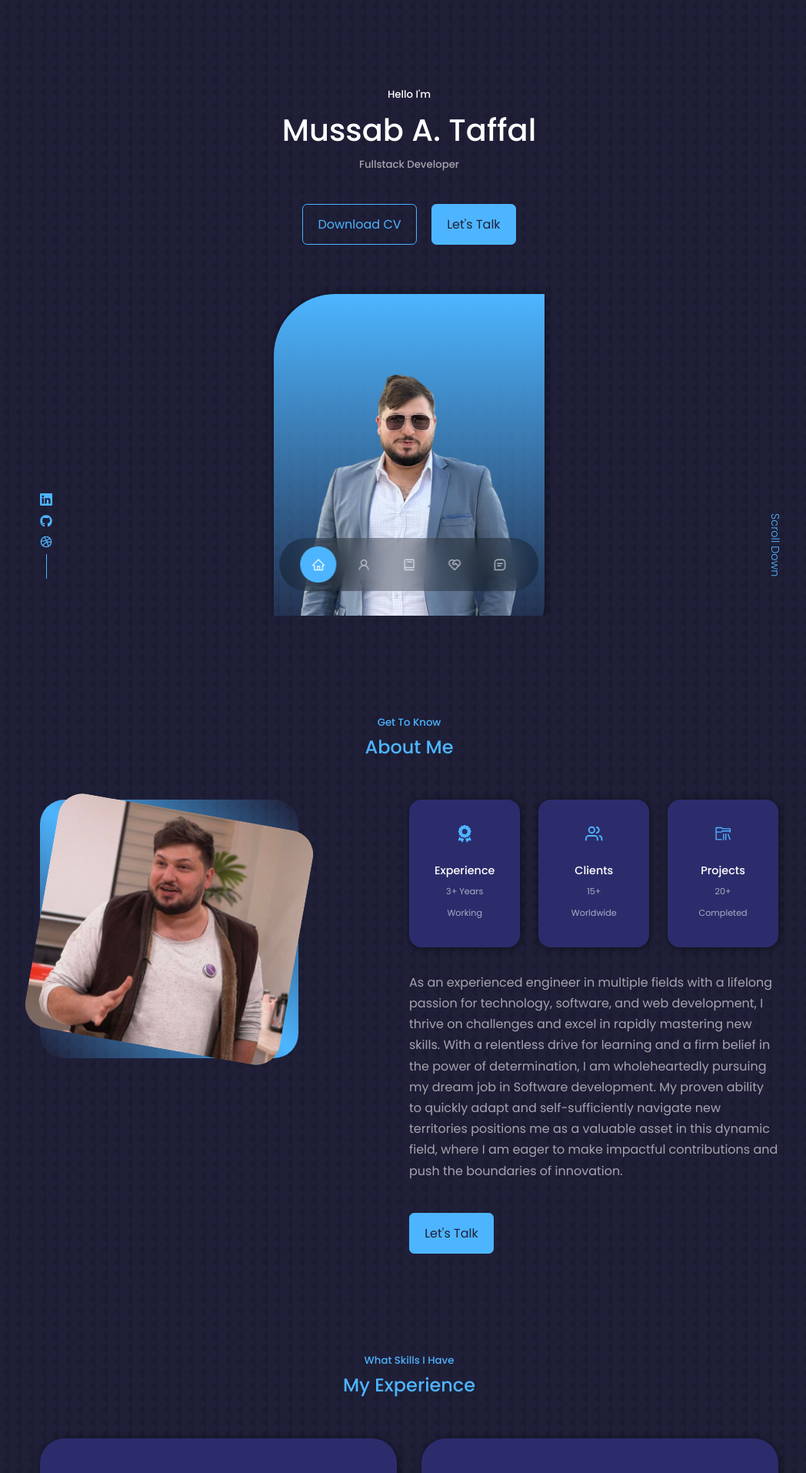
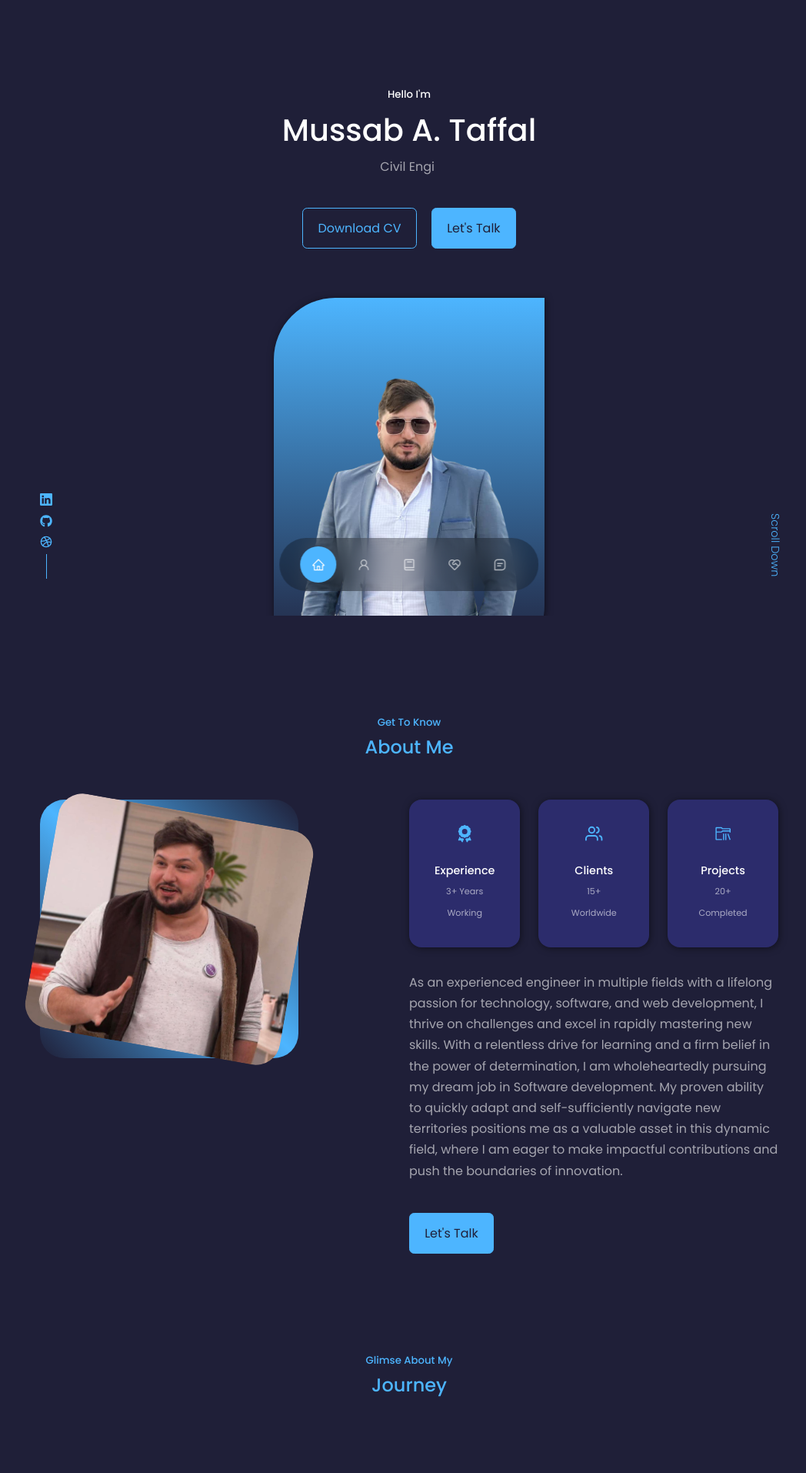
Before and after one commit to mussabtafal/React-Portfolio, a React (Create React App) app: page / in a window 1280 px wide. Shown: the top 1914 px of the page at 77% size, without its empty margins (108-1156 px from the left). Built offline with nearby package versions, Linux system fonts and the light colour scheme.

Commit message:
Adding some CSS animations.

```diff
--- a/package.json
+++ b/package.json
@@ -12,6 +12,7 @@
     "react-dom": "^18.3.1",
     "react-icons": "^5.2.0",
     "react-scripts": "5.0.1",
+    "react-type-animation": "^3.2.0",
     "swiper": "^11.1.1",
     "web-vitals": "^2.1.4"
   },
--- a/src/App.jsx
+++ b/src/App.jsx
@@ -2,6 +2,7 @@ import "./App.css";
 import Header from "../src/components/header/Header";
 import Nav from "../src/components/nav/Nav";
 import About from "../src/components/about/About";
+import Journey from "../src/components/journey/Journey";
 import Experience from "./components/experience/Experience";
 import Services from "./components/services/Services";
 import Portfolio from "./components/portfolio/Portfolio";
@@ -15,6 +16,7 @@ function App() {
       <Header />
       <Nav />
       <About />
+      <Journey />
       <Experience />
       <Services />
       <Portfolio />
--- a/src/components/experience/experience.css
+++ b/src/components/experience/experience.css
@@ -17,6 +17,7 @@
   background: transparent;
   border-color: var(--color-primary-variant);
   cursor: default;
+  transform: scale(1.05);
 }
 
 .experience__container > div h3 {
--- a/src/components/header/Header.jsx
+++ b/src/components/header/Header.jsx
@@ -3,6 +3,7 @@ import "../header/header.css";
 import CTA from "../header/CTA";
 import ME from "../../assets/me.png";
 import HeaderSocials from "./HeaderSocials";
+import { TypeAnimation } from "react-type-animation";
 
 const Header = () => {
   return (
@@ -10,7 +11,21 @@ const Header = () => {
       <div className="container header_container">
         <h5>Hello I'm </h5>
         <h1>Mussab A. Taffal</h1>
-        <h5 className="text-light">Fullstack Developer</h5>
+        <TypeAnimation
+          sequence={[
+            "Fullstack Developer",
+            2000,
+            "Civil Engineer",
+            2000,
+            "Designer",
+            2000,
+          ]}
+          wrapper="span"
+          speed={50}
+          className="text-light"
+          // style={{ fontSize: "1em", display: "inline-block" }}
+          repeat={Infinity}
+        />
         <CTA />
         <HeaderSocials />
 
--- a/src/components/journey/Journey.jsx
+++ b/src/components/journey/Journey.jsx
@@ -1,9 +1,13 @@
-import React from 'react'
+import React from "react";
 
 const Journey = () => {
   return (
-    <section id='journey'>Journey</section>
-  )
-}
+    <section id="journey">
+      <h5>Glimse About My</h5>
+      <h2>Journey</h2>
 
-export default Journey
+    </section>
+  );
+};
+
+export default Journey;
--- a/src/components/portfolio/portfolio.css
+++ b/src/components/portfolio/portfolio.css
@@ -13,9 +13,14 @@
   transition: var(--transition);
 }
 
+.portfolio__item:hover .portfolio__item-image img {
+  transition: var(--transition);
+  transform: scale(1.1);
+}
 .portfolio__item:hover {
   border-color: var(--color-primary-variant);
   background: transparent;
+  transform: translateY(-3%);
 }
 
 .portfolio__item-image {
--- a/src/components/services/service-card/modal/modal.css
+++ b/src/components/services/service-card/modal/modal.css
@@ -5,10 +5,10 @@
   left: 50%;
   transform: translate(-50%, -50%);
   padding: 2rem 3rem 3rem 4rem;
-  border-radius: 2rem;
+  border-radius: 1rem;
   background: var(--color-bg-variant);
   color: var(--color-white);
-  box-shadow: 1px 1px 10px var(--color-white);
+  box-shadow: 1px 1px 10px var(--color-bg);
   animation: slide-in-from-top 0.2s ease-out;
 }
 
@@ -18,7 +18,7 @@
   left: 0;
   width: 100%;
   height: 100%;
-  background-color: rgba(0, 0, 0, 0.7);
+  background-color: rgba(0, 0, 0, 0.85);
 }
 
 .testModal h2 {
--- a/src/components/services/service-card/serviceCard.css
+++ b/src/components/services/service-card/serviceCard.css
@@ -23,8 +23,9 @@
   transition: var(--transition);
 }
 
-.view-more:hover {
+.service__card:hover .view-more {
   color: var(--color-primary);
+  transform: scale(1.1) translateY(50%) translateX(4%);
 }
 
 .view-arrow {
--- a/src/index.css
+++ b/src/index.css
@@ -25,6 +25,21 @@
   --container-width-sm: 90%;
 }
 
+/* :root {
+  --color-bg: #f3f4f8;
+  --color-bg-variant: #5b5d6b;
+  --color-primary: #101223;
+  --color-primary-variant: #282a3a69;
+  --color-white: #fff;
+  --color-light: rgba(255, 255, 255, 0.408);
+
+  --transition: all 400ms ease;
+
+  --container-width-lg: 75%;
+  --container-width-md: 86%;
+  --container-width-sm: 90%;
+} */
+
 html {
   scroll-behavior: smooth;
 }
@@ -38,7 +53,7 @@ body {
   background-color: var(--color-bg);
   color: var(--color-white);
   line-height: 1.7;
-  background-image: url(../src/assets/bg-texture.png);
+  /* background-image: url(../src/assets/bg-texture.png); */
 }
 
 /* ============== GENERAL STYLES =============== */
```
Also changed, not shown: 2 other files (tests, documents, lock files or other folders). Lines whose indentation alone changed are shown as unchanged.
